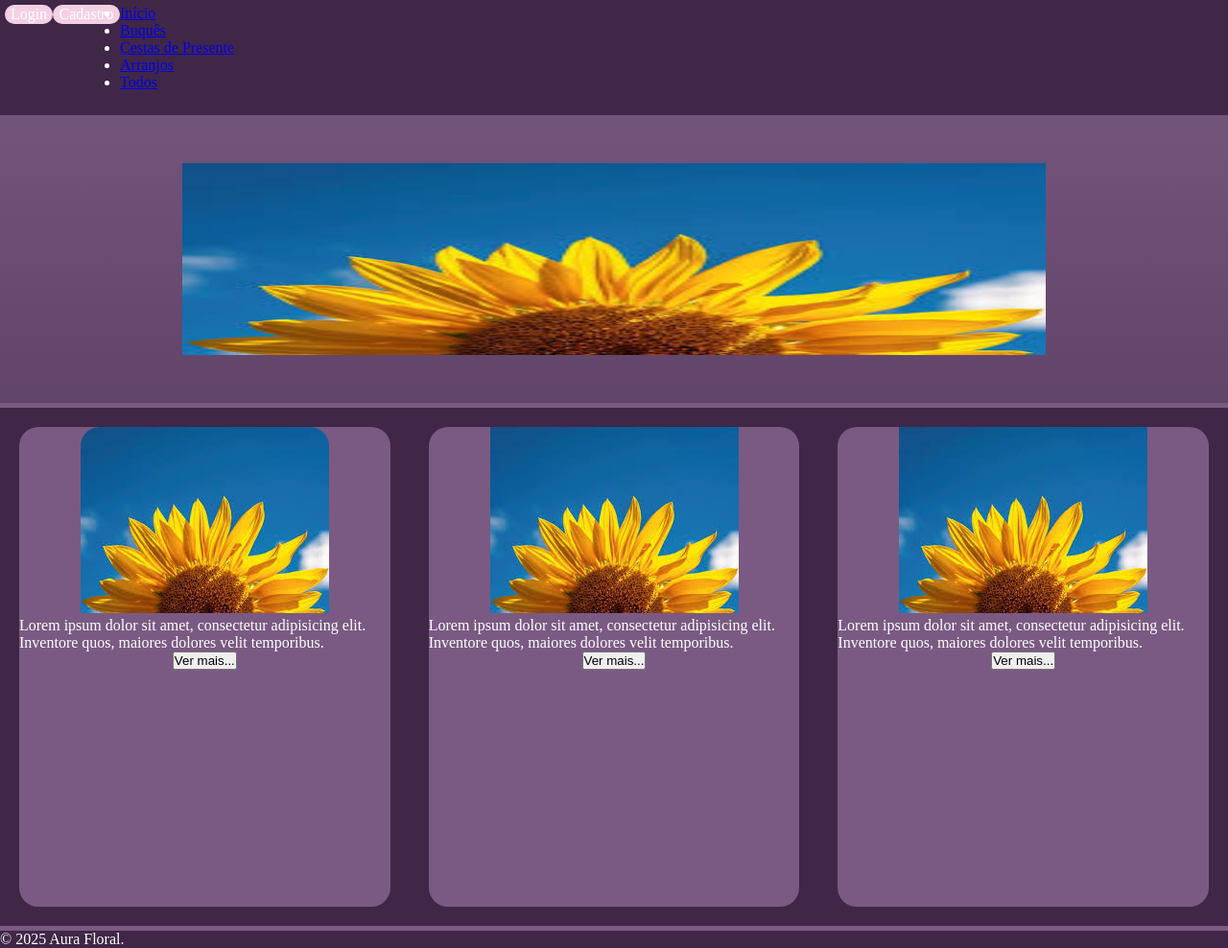
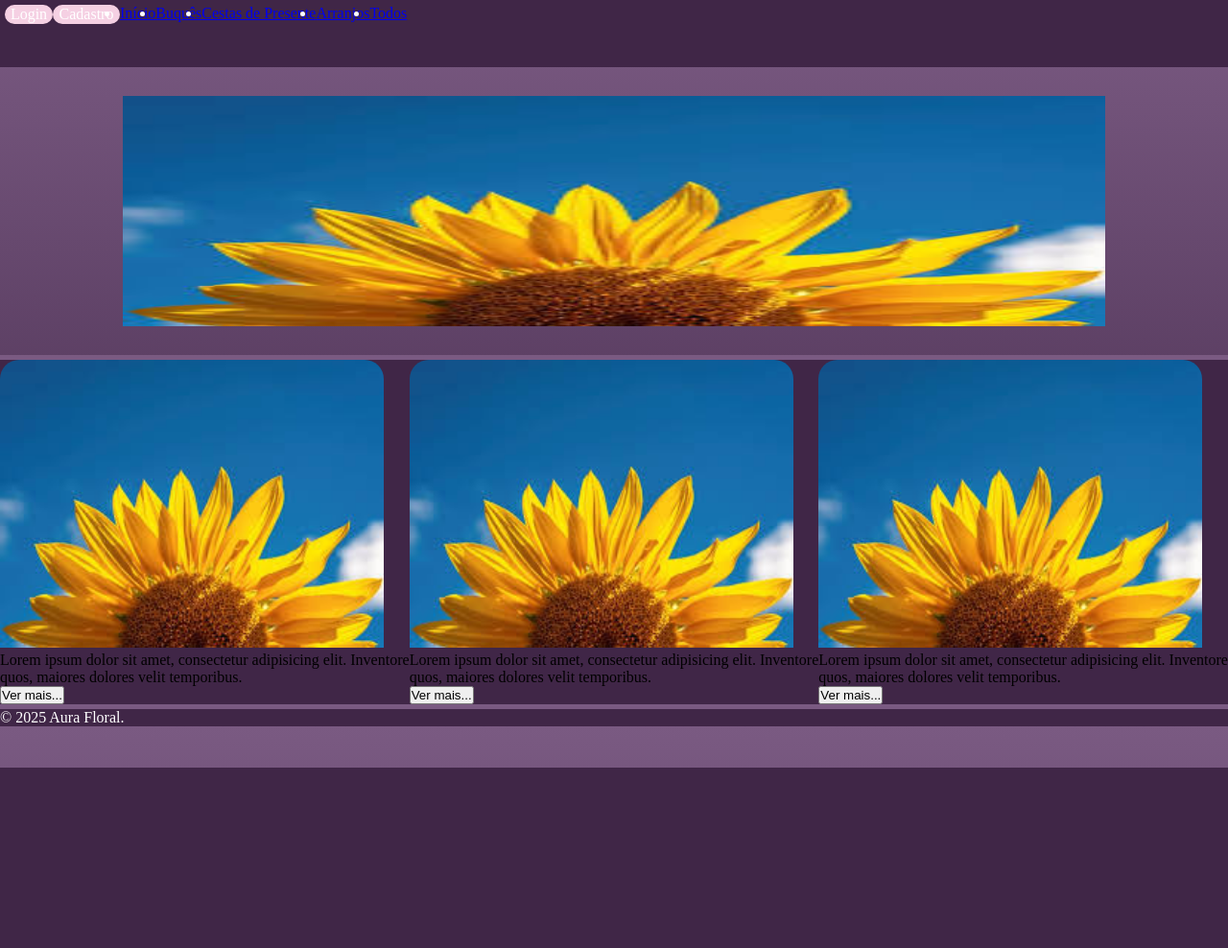
Before and after one commit to liviacamargoap/PROJETO-SITE-FLORES-DS, a Python web app: template templates/inicial.html in a window 1280 px wide. Shown: the whole page at 96% size. After the commit the page ends 800 px from the top, so only its background shows below. Run offline with Jinja, Linux system fonts and the light colour scheme; the template is opened without the code that fills it, so the values that code supplies are empty.

Commit message:
MODIFY: alterações CSS e HTML (codigo duplicado da branch da Livia)

```diff
--- a/styles/global.css
+++ b/styles/global.css
@@ -84,7 +84,7 @@ nav ul li button:hover {
 /* HEADER */
 .container__header{
   width: 100%;
-  height: 120px;
+  height: 70px;
   display: flex;
   flex-direction: row;
   background-color: var(--cor-primaria-modo-escuro);
@@ -92,7 +92,7 @@ nav ul li button:hover {
   padding: 5px;
 }
 
-.btn-header__login{
+.login__header{
   text-decoration: none;
   width: 50px;
   height: 20px;
@@ -103,7 +103,7 @@ nav ul li button:hover {
   justify-content: center;
 }
 
-.btn-header__cadastro{
+.cadastro__header{
   text-decoration: none;
   width: 70px;
   height: 20px;
@@ -113,6 +113,12 @@ nav ul li button:hover {
   align-items: center;
   justify-content: center;
 }
+
+.menu__header{
+  display: flex;
+  flex-direction: row;
+}
+
 /* BANNER */
 .banner__promocoes{
 background-color: transparent;
@@ -131,10 +137,12 @@ justify-content: center;
   width: 100%;
   border-top: solid 5px var(--cor-secundaria-modo-escuro);
   border-bottom: solid 5px var(--cor-secundaria-modo-escuro);
+  align-items: center;
+  justify-content: center;
 }
 .produto__venda{
 background-color: var(--cor-secundaria-modo-escuro);
-width: 100%;
+width: 400px;
 height: 500px;
 color: white;
 margin: 20px;
@@ -143,13 +151,14 @@ display: flex;
 flex-direction: column;
 align-items: center;
 }
+
 /* TESTES IMAGENS */
 .img_banner{
-  width: 900px;
-  height: 200px;
+  width: 80%;
+  height: 80%;
 }
-.img_teste{
-  width: 100%;
+.img_produto{
+  width: 400px;
   border-radius: 20px 20px 0px 0px;
 }
 /* FOOTER */
--- a/templates/inicial.html
+++ b/templates/inicial.html
@@ -15,11 +15,11 @@
   <header>
     <div class="container__header">
 
-      <div class="btn-header__login"> Login </div>
-      <div class="btn-header__cadastro"> Cadastro </div>
+      <div class="login__header"> Login </div>
+      <div class="cadastro__header"> Cadastro </div>
 
       <nav>
-        <ul>
+        <ul class="menu__header">
           <li><a href="#" class="header__menu">Início</a></li>
           <li><a href="#" class="header__menu">Buquês</a></li>
           <li><a href="#" class="header__menu">Cestas de Presente</a></li>
@@ -34,47 +34,47 @@
   <main>
 
     <section class="banner__promocoes">
-      <img src="/img/flor01.jpg" class="img_banner" alt="Flor....">
+      <img src="/img/flor01.jpg" class="img_banner" alt="Banner">
     </section>
 
   <section class="produtos">
 
-    <article class="produto__venda">
-        <div class="produto__imagem">
-          <img src="/img/flor01.jpg" class="img_teste" alt="Flor....">
+    <article class="venda__produtos">
+        <div class="imagem__produtos">
+          <img src="/img/flor01.jpg" class="img_produto" alt="Flor....">
         </div>
 
-        <div class="produto__descricao">
+        <div class="descricao__produtos">
           <p>Lorem ipsum dolor sit amet, consectetur adipisicing elit. Inventore quos, maiores dolores velit temporibus.</p>
         </div>
 
-         <button>Ver mais...</button> <!-- add a xrc da rota p esse bnt enviar  -->
+         <button>Ver mais...</button> <!-- add a rota p esse bnt enviar  -->
 
     </article>
 
-    <article class="produto__venda">
-        <div class="produto__imagem">
-          <img src="/img/flor01.jpg" alt="Flor....">
+    <article class="venda__produtos">
+      <div class="imagem__produtos">
+        <img src="/img/flor01.jpg" class="img_produto" alt="Flor....">
       </div>
 
-        <div class="produto__descricao">
+      <div class="descricao__produtos">
         <p>Lorem ipsum dolor sit amet, consectetur adipisicing elit. Inventore quos, maiores dolores velit temporibus.</p>
       </div>
 
-        <button>Ver mais...</button> <!-- add a xrc da rota p esse bnt enviar  -->
+       <button>Ver mais...</button> <!-- add a rota p esse bnt enviar  -->
 
   </article>
 
-    <article class="produto__venda">
-      <div class="produto__imagem">
-        <img src="/img/flor01.jpg" alt="Flor....">
+  <article class="venda__produtos">
+    <div class="imagem__produtos">
+      <img src="/img/flor01.jpg" class="img_produto" alt="Flor....">
     </div>
 
-      <div class="produto__descricao">
+    <div class="descricao__produtos">
       <p>Lorem ipsum dolor sit amet, consectetur adipisicing elit. Inventore quos, maiores dolores velit temporibus.</p>
     </div>
 
-      <button>Ver mais...</button> <!-- add a xrc da rota p esse bnt enviar  -->
+     <button>Ver mais...</button> <!-- add a rota p esse bnt enviar  -->
 
   </article>
 
```
Lines whose indentation alone changed are shown as unchanged.
